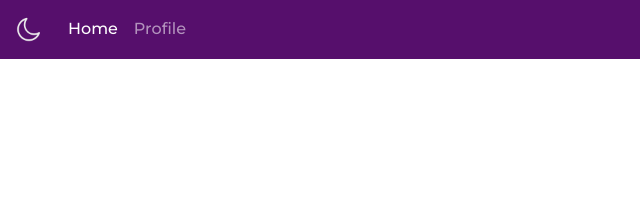
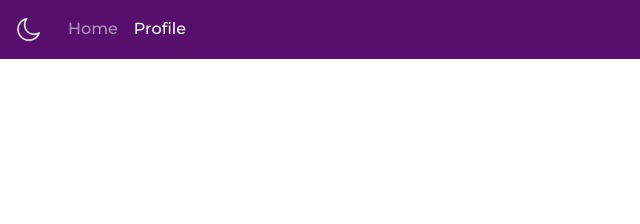
Before and after one commit to chasju/CSS-Frameworks-CA, a website: page pages/profile.html in a window 1280 px wide. Shown: the top 224 px of the page, 0-640 px from the left. Drawn offline with nearby package versions, Linux system fonts and the light colour scheme.

```diff
--- a/pages/profile.html
+++ b/pages/profile.html
@@ -21,10 +21,10 @@
           <div class="collapse navbar-collapse" id="navbarsExample03">
             <ul class="navbar-nav me-auto mb-2 mb-sm-0">
               <li class="nav-item">
-                <a class="nav-link active" aria-current="page" href="/index.html">Home</a>
+                <a class="nav-link" aria-current="page" href="/index.html">Home</a>
               </li>
               <li class="nav-item">
-                <a class="nav-link" href="/pages/profile.html">Profile</a>
+                <a class="nav-link active" href="/pages/profile.html">Profile</a>
               </li>
             </ul>
             <div class="align-search-profile-icon">
@@ -161,5 +161,6 @@
       </div>
     </main>
     <script src="/node_modules/bootstrap/dist/js/bootstrap.bundle.min.js"></script>
+    <script src="https://cdn.jsdelivr.net/npm/bootstrap@5.2.0-beta1/dist/js/bootstrap.bundle.min.js" integrity="sha384-pprn3073KE6tl6bjs2QrFaJGz5/SUsLqktiwsUTF55Jfv3qYSDhgCecCxMW52nD2" crossorigin="anonymous"></script>
   </body>
 </html>
```
